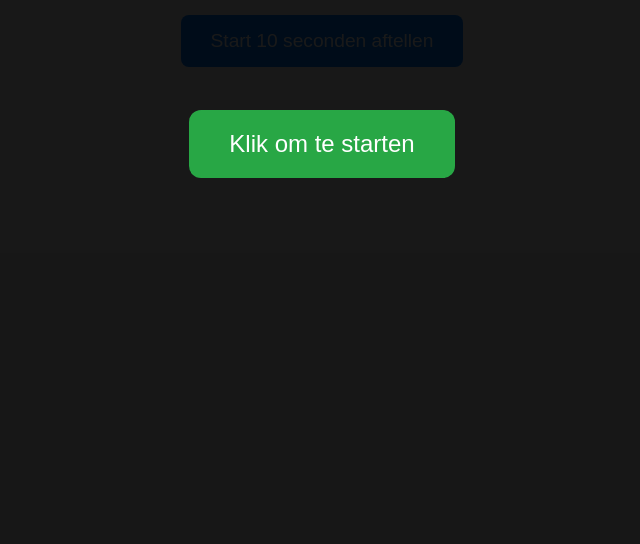
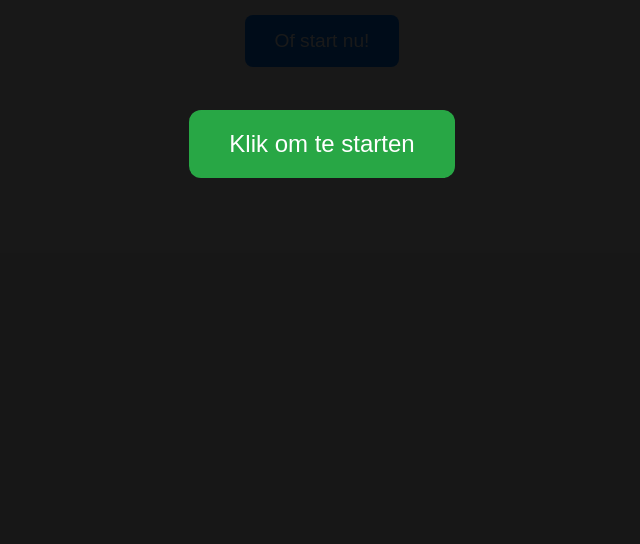
Before and after one commit to rickvl/planktimer, a plain HTML site: page index.html in a window 1280 px wide. Shown: the part 256-800 px from the top of the page, without its empty margins (318-958 px from the left). Drawn offline with Linux system fonts and the light colour scheme.

Commit message:
Update index.html

```diff
--- a/index.html
+++ b/index.html
@@ -83,7 +83,7 @@
   </div>
   <h1>We gaan weer planken over:</h1>
   <div id="countdown">00:00</div>
-  <button id="start-button">Start 10 seconden aftellen</button>
+  <button id="start-button">Of start nu!</button>
   <div id="big-countdown">10</div>
 
   <!-- Piepgeluid -->
```
